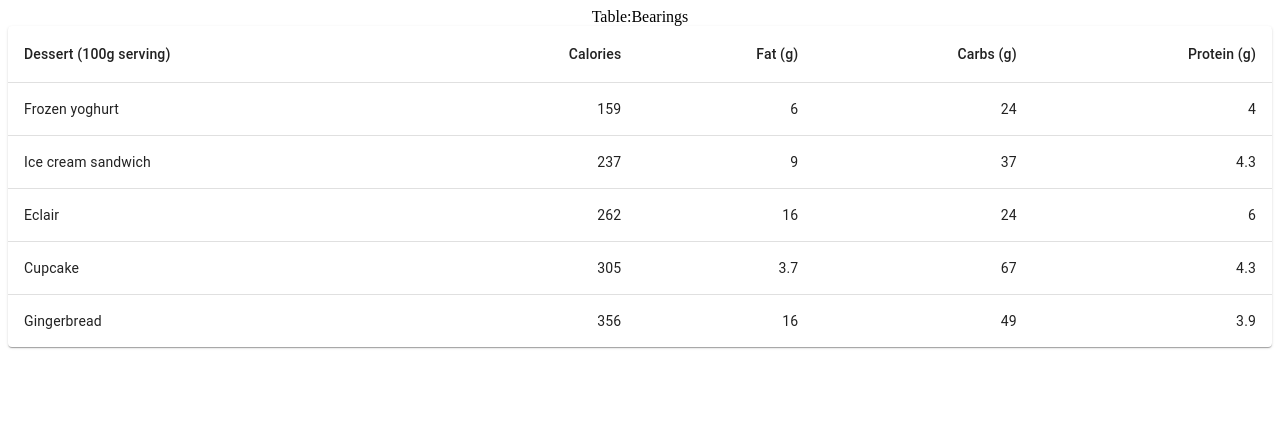
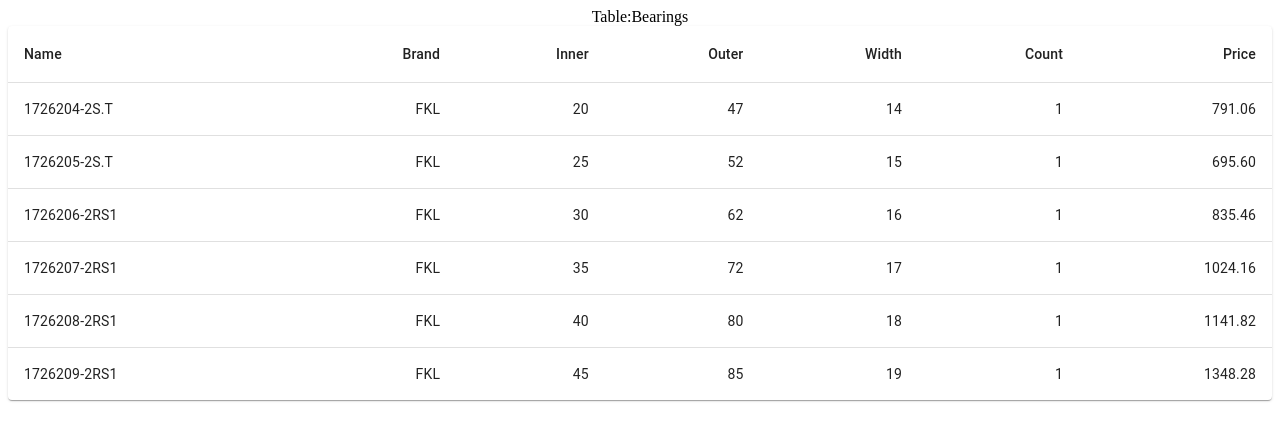
Before and after one commit to Zhenyafka/bearing_front, a React (Create React App) app: page / in a window 1280 px wide. Shown: the top 440 px of the page. Built offline with nearby package versions, Linux system fonts and the light colour scheme.

Commit message:
create static table with hardcoded data

```diff
--- a/src/pages/main/App.tsx
+++ b/src/pages/main/App.tsx
@@ -2,23 +2,27 @@ import './App.css';
 import TableContainer from '@mui/material/TableContainer';
 import {Paper, Table, TableBody, TableCell, TableHead, TableRow} from "@mui/material";
 
-function createData(
-    name: string,
-    calories: number,
-    fat: number,
-    carbs: number,
-    protein: number,
+
+
+export function createData(
+    Name: string,
+    Brand: string,
+    Inner: number,
+    Outer: number,
+    Width: number,
+    Count: number,
+    Price: string,
 ) {
-    return { name, calories, fat, carbs, protein };
+    return { Name, Brand, Inner, Outer, Width, Count, Price};
 }
 
 export const rows = [
-    createData('Frozen yoghurt', 159, 6.0, 24, 4.0),
-    createData('Ice cream sandwich', 237, 9.0, 37, 4.3),
-    createData('Eclair', 262, 16.0, 24, 6.0),
-    createData('Cupcake', 305, 3.7, 67, 4.3),
-    createData('Gingerbread', 356, 16.0, 49, 3.9),
-];
+    createData('1726204-2S.T', 'FKL', 20, 47, 14, 1, '791.06'),
+    createData('1726205-2S.T', 'FKL', 25, 52, 15, 1, '695.60'),
+    createData('1726206-2RS1', 'FKL', 30, 62, 16,1, '835.46'),
+    createData('1726207-2RS1', 'FKL', 35, 72, 17,1, '1024.16'),
+    createData('1726208-2RS1', 'FKL', 40, 80, 18,1, '1141.82'),
+    createData('1726209-2RS1', 'FKL', 45, 85, 19,1, '1348.28')]
 
 export const App = ()=> {
   console.log("constructor()")
@@ -29,26 +33,30 @@ export const App = ()=> {
                 <Table sx={{ minWidth: 650 }} aria-label="simple table">
                     <TableHead>
                         <TableRow>
-                            <TableCell>Dessert (100g serving)</TableCell>
-                            <TableCell align="right">Calories</TableCell>
-                            <TableCell align="right">Fat&nbsp;(g)</TableCell>
-                            <TableCell align="right">Carbs&nbsp;(g)</TableCell>
-                            <TableCell align="right">Protein&nbsp;(g)</TableCell>
+                            <TableCell>Name</TableCell>
+                            <TableCell align="right">Brand</TableCell>
+                            <TableCell align="right">Inner</TableCell>
+                            <TableCell align="right">Outer</TableCell>
+                            <TableCell align="right">Width</TableCell>
+                            <TableCell align="right">Count</TableCell>
+                            <TableCell align="right">Price</TableCell>
                         </TableRow>
                     </TableHead>
                     <TableBody>
                         {rows.map((row) => (
                             <TableRow
-                                key={row.name}
+                                key={row.Name}
                                 sx={{ '&:last-child td, &:last-child th': { border: 0 } }}
                             >
                                 <TableCell component="th" scope="row">
-                                    {row.name}
+                                    {row.Name}
                                 </TableCell>
-                                <TableCell align="right">{row.calories}</TableCell>
-                                <TableCell align="right">{row.fat}</TableCell>
-                                <TableCell align="right">{row.carbs}</TableCell>
-                                <TableCell align="right">{row.protein}</TableCell>
+                                <TableCell align="right">{row.Brand}</TableCell>
+                                <TableCell align="right">{row.Inner}</TableCell>
+                                <TableCell align="right">{row.Outer}</TableCell>
+                                <TableCell align="right">{row.Width}</TableCell>
+                                <TableCell align="right">{row.Count}</TableCell>
+                                <TableCell align="right">{row.Price}</TableCell>
                             </TableRow>
                         ))}
                     </TableBody>
```
